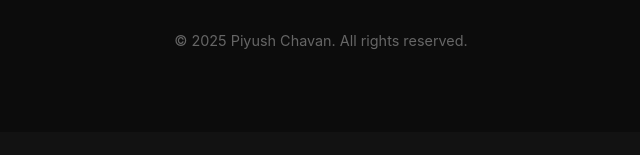
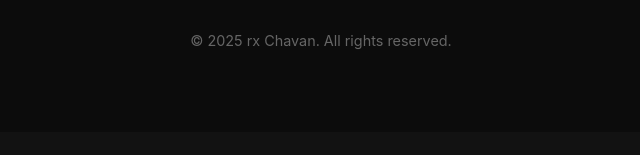
Before and after one commit to Piyush70007/my-website, a plain HTML site: page index.html in a window 1280 px wide. Shown: the part 6008-6163 px from the top of the page, 319-959 px from the left. Drawn offline with Linux system fonts and the light colour scheme; no server answers.

Commit message:
updates copyright

```diff
--- a/index.html
+++ b/index.html
@@ -346,7 +346,7 @@
                         </svg>
                     </a>
                 </div>
-                <p class="copyright">&copy; 2025 Piyush Chavan. All rights reserved.</p>
+                <p class="copyright">&copy; 2025 rx Chavan. All rights reserved.</p>
             </div>
         </div>
     </footer>
```
